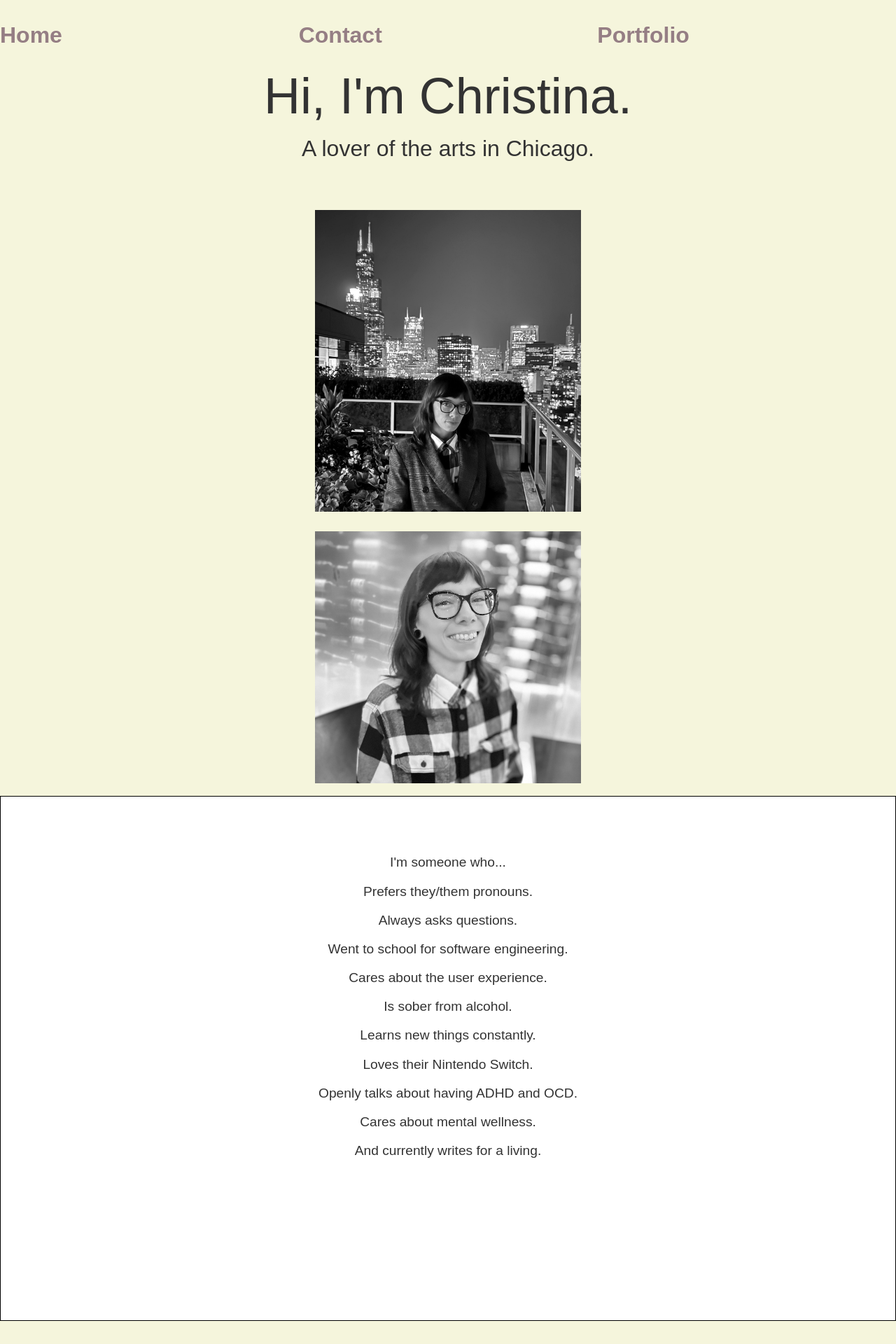
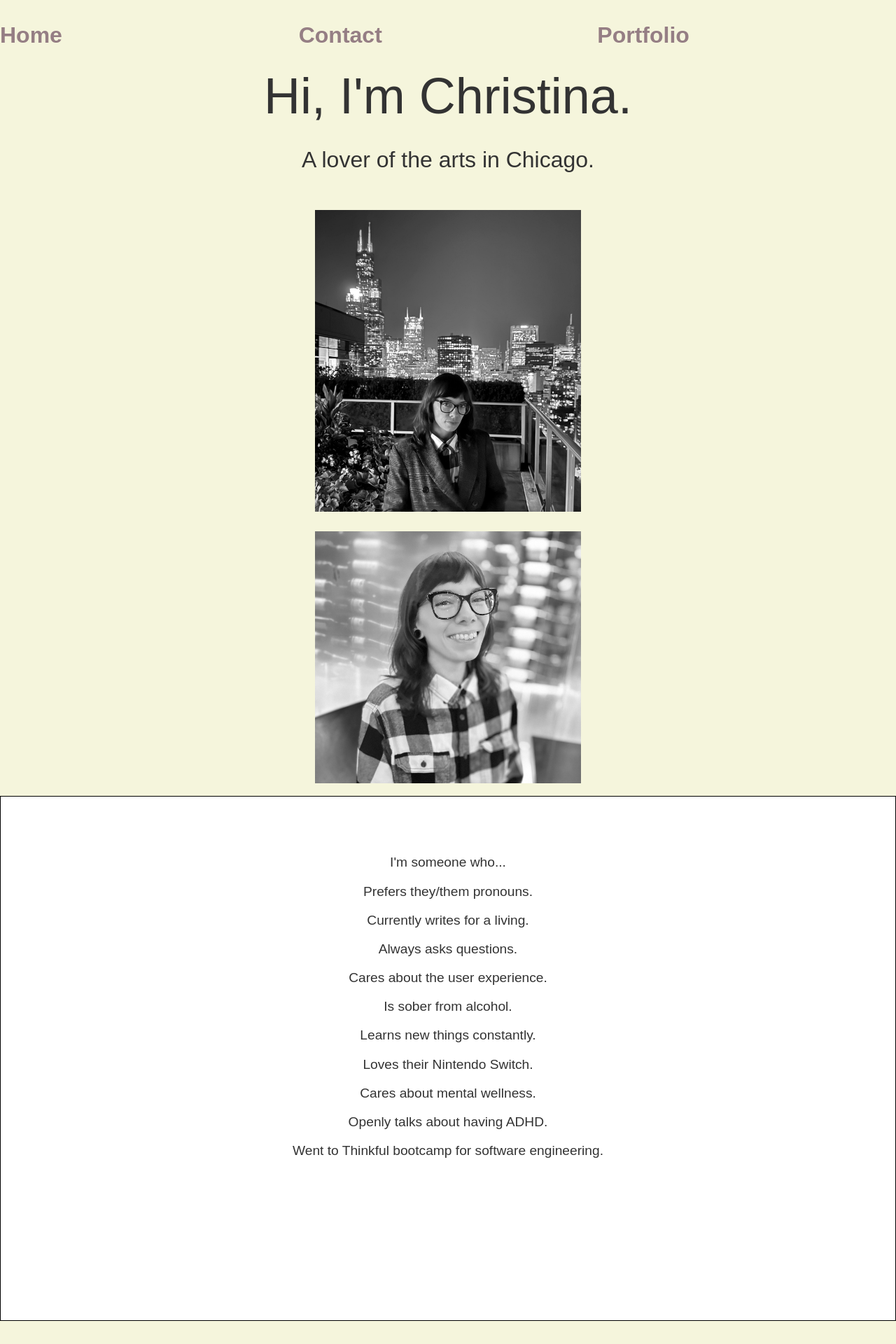
Before and after one commit to christinareanna/christinareanna.github.io, a React (Create React App) app: page / in a window 1280 px wide. Shown: the top 1920 px of the page at 70% size. Built offline with nearby package versions, Linux system fonts and the light colour scheme.

Commit message:
added more styling and edited portfolio

```diff
--- a/src/App.css
+++ b/src/App.css
@@ -27,7 +27,7 @@
   min-height: 3em;
   text-align: center;
   font-size: clamp(.4rem, .3rem + 3vw, 2rem);
-  padding: 0 2rem;
+  padding: 1rem 2rem;
   animation: slideIn 2s ease-in-out;
 }
 
@@ -36,6 +36,7 @@ body {
   justify-content: center;
   text-align: center;
   align-items: center;
+  margin: 0;
 }
 
 .popup {
@@ -55,8 +56,8 @@ body {
   left: 0;
   right: 0;
   bottom: 0;
-  background: rgba(0, 0, 0, 1); /* Semi-transparent backdrop */
-  z-index: 900; /* Below the popup */
+  background: rgba(0, 0, 0, 1);
+  z-index: 900;
 }
 
 
@@ -101,7 +102,8 @@ h1, h2 {
 .card-text {
   text-align: center;
   /* font-size: clamp(0.6em, 3vw, 1.2em); */
-  font-size: 1.2rem;
+  font-size: clamp(.7rem, .6rem + 2vw, 1.2rem);
+  /* font-size: 1.2rem; */
   padding: 0;
 }
 
--- a/src/components/Sidebar/index.js
+++ b/src/components/Sidebar/index.js
@@ -48,11 +48,11 @@ const Sidebar = () => {
           <SidebarItem aria-label="Go to homepage" id="home">
             <Link to="/" className="link" onClick={toggle}>Home</Link>
           </SidebarItem>
+          <SidebarItem aria-label="Go to portfolio" id="portfolio">
+            <Link to="/portfolio" className="link" onClick={toggle}>Portfolio</Link>
+          </SidebarItem>
           {/* <SidebarItem aria-label="Go to blogs" id="blogs">
             <Link to="/blogs" className="link" onClick={toggle}>Blogs</Link>
-          </SidebarItem>
-          <SidebarItem aria-label="Go to portfolio" id="portfolio">
-            <Link to="/portfolio" className="link" onClick={toggle}>Portfolio</Link>
           </SidebarItem> */}
         </SidebarMenu>
       </SidebarWrapper>
--- a/src/darkMode.css
+++ b/src/darkMode.css
@@ -74,12 +74,12 @@
     }
 
     .light .footer {
-        height: 120px;
+        height: 100%;
         padding: 1em 0 0.2em 0;
     }
 
     .dark .footer {
-        height: 120px;
+        height: 100%;
         padding: 1em 0 0.2em 0;
     }
 }
--- a/src/pages/Home.js
+++ b/src/pages/Home.js
@@ -33,15 +33,15 @@ const Home = ({ theme }) => {
                     <div class="card-body">
                         <p class="card-text">I'm someone who...</p>
                         <p class="card-text">Prefers they/them pronouns.</p>
+                        <p class="card-text">Currently writes for a living.</p>
                         <p class="card-text">Always asks questions.</p>
-                        <p class="card-text">Went to school for software engineering.</p>
                         <p class="card-text">Cares about the user experience.</p>
                         <p class="card-text">Is sober from alcohol.</p>
                         <p class="card-text">Learns new things constantly.</p>
                         <p class="card-text">Loves their Nintendo Switch.</p>
-                        <p class="card-text">Openly talks about having ADHD and OCD.</p>
                         <p class="card-text">Cares about mental wellness.</p>
-                        <p class="card-text">And currently writes for a living.</p>
+                        <p class="card-text">Openly talks about having ADHD.</p>
+                        <p class="card-text">Went to Thinkful bootcamp for software engineering.</p>
                     </div>
                 </div>
             </div>
--- a/src/pages/Portfolio.css
+++ b/src/pages/Portfolio.css
@@ -1,8 +1,8 @@
-.parent {
+/* .parent {
     position: relative;
     top: 0;
     left: 0;
-}
+} */
 
 /* .img1 {
     position: relative;
--- a/src/pages/Portfolio.js
+++ b/src/pages/Portfolio.js
@@ -5,28 +5,45 @@ import copy3 from "../images/copy3.jpg";
 import copy4 from "../images/copy4.jpg";
 import copy5 from "../images/copy5.jpg";
 import "./Portfolio.css";
-// import Navbar from "./components/Navbar";
-// import Sidebar from "../components/Sidebar";
+import "../App.css";
+// import Navbar from "../components/Navbar";
+import Sidebar from "../components/Sidebar";
+import "../darkMode.css"
 
-function Portfolio() {
+function Portfolio(isOpen, toggle) {
 
     return (
-        <div class="parent">
-            {/* <Navbar/> */}
+        <div className="parent">
+            <div className='sidebar'>
+                <Sidebar isopen={isOpen} toggle={toggle} />
+            </div>
+            <div id="desc">
+                    Welcome to my portfolio.
+                    <br>
+                    </br>
+                    <br>
+                    </br>
+                    This is always a work in progress as I continue my writing journey.
+                    <br>
+                    </br>
+                    <br>
+                    </br>
+                    These are some of my favorites.
+                </div>
             <div>
-                <img class="img1" src={copy1} alt="copy" width={200} height={400} />
+                <img className="img1" src={copy1} alt="copy" width={300} height={600} />
             </div>
             <div>
-                <img class="img2" src={copy2} alt="copy" width={200} height={400} />
+                <img className="img2" src={copy2} alt="copy" width={300} height={500} />
             </div>
             <div>
-                <img class="img3" src={copy3} alt="copy" width={700} height={300} />
+                <img className="img3" src={copy3} alt="copy" width={300} height={300} />
             </div>
             <div>
-                <img class="img4" src={copy4} alt="copy" width={250} height={400} />
+                <img className="img4" src={copy4} alt="copy" width={250} height={400} />
             </div>
             <div>
-                <img class="img5" src={copy5} alt="copy" width={300} height={400} />
+                <img className="img5" src={copy5} alt="copy" width={300} height={700} />
             </div>
         </div>
     )
```
Also changed, not shown: src/App.js (+0 -111 lines), src/images/copy3.jpg, src/images/copy5.jpg.
